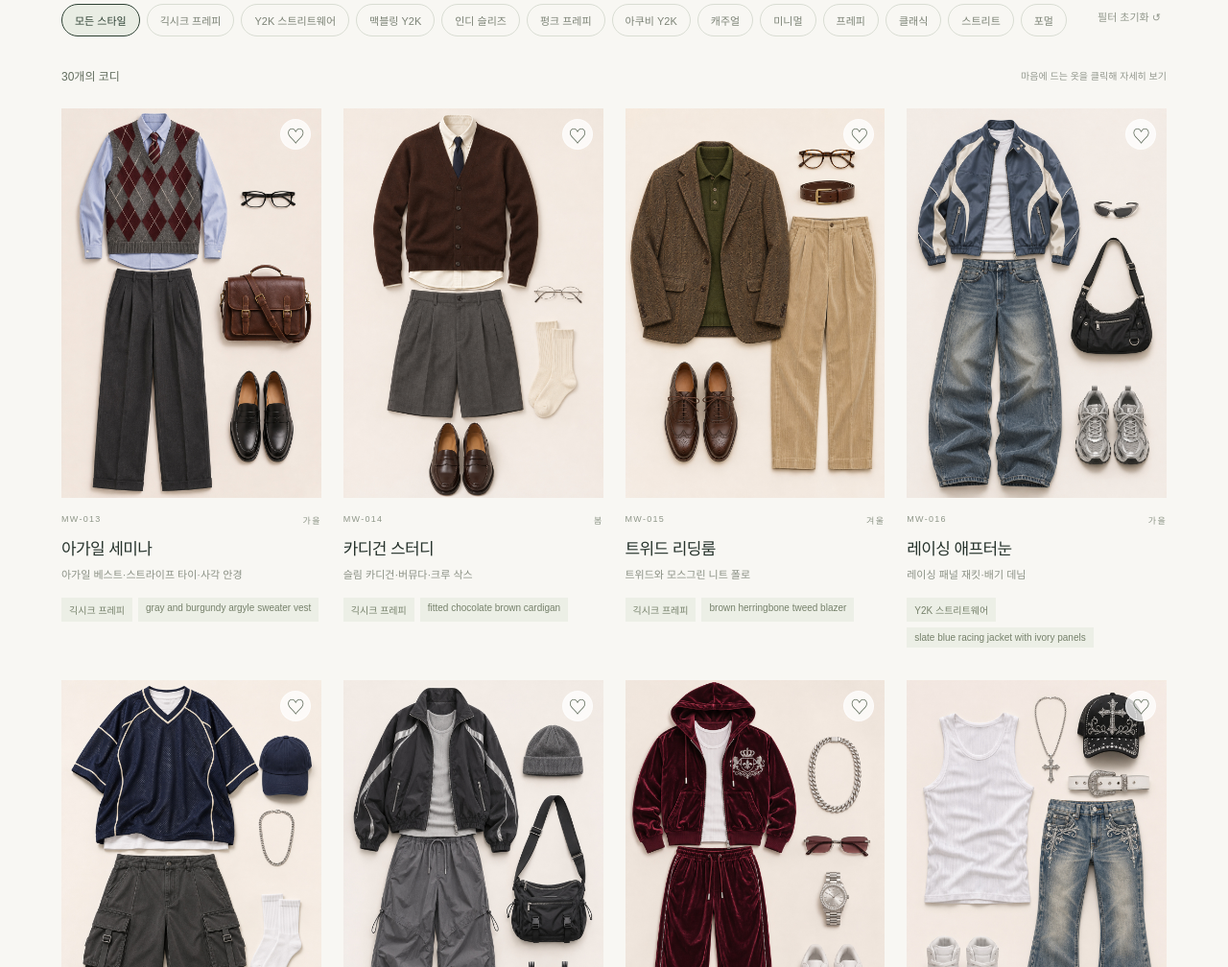
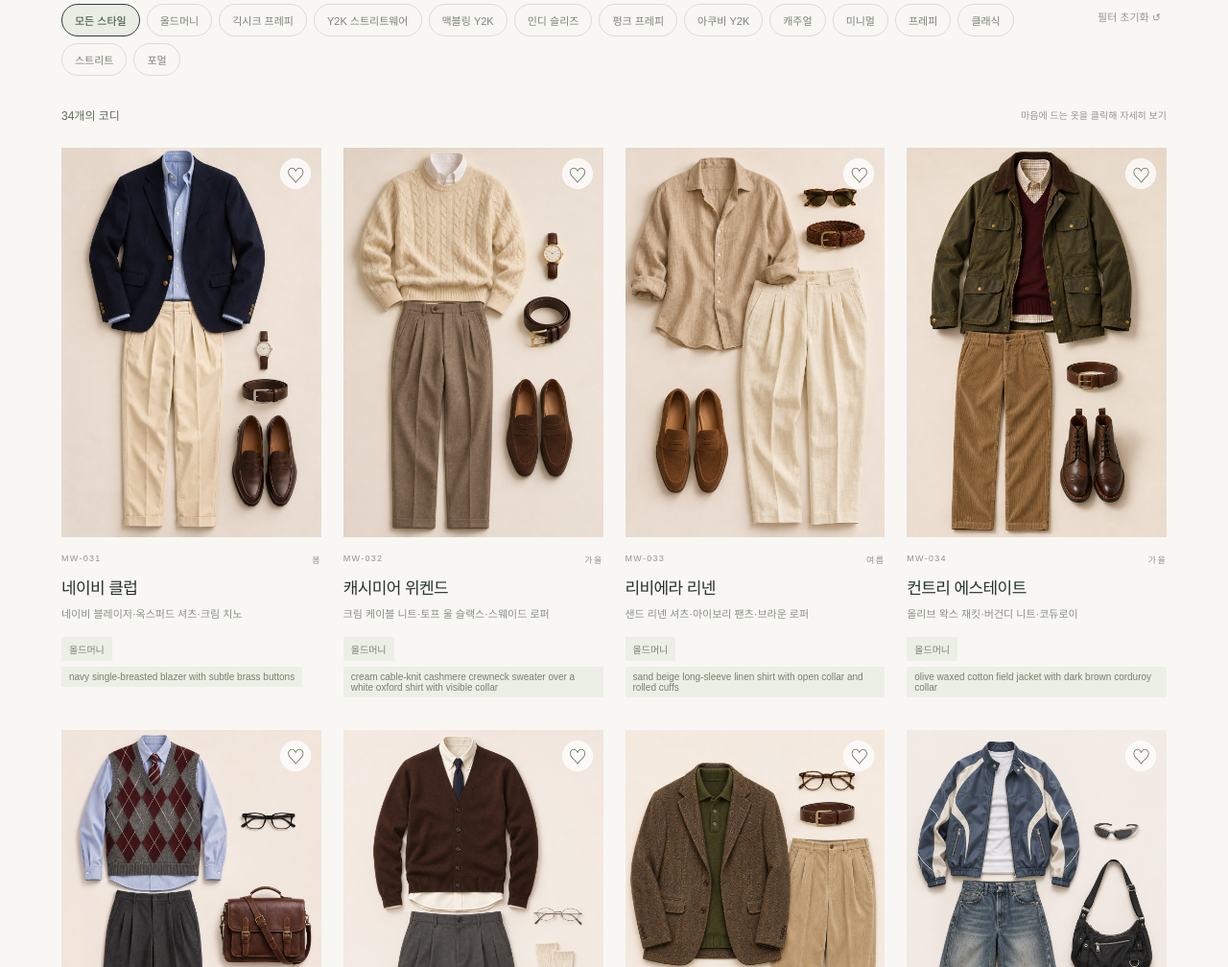
Before and after one commit to shakeit08/wardrobe-archive, a plain HTML site: page index.html in a window 1280 px wide. Shown: the part 505-1513 px from the top of the page at 96% size. Drawn offline with Linux system fonts and the light colour scheme.

Commit message:
Add four old money menswear reference outfits

```diff
--- a/data.js
+++ b/data.js
@@ -1,4 +1,44 @@
 const OUTFITS = [
+  {
+    "name": "네이비 클럽",
+    "season": "봄",
+    "desc": "네이비 블레이저·옥스퍼드 셔츠·크림 치노",
+    "keywords": "아이비 트래드 네이비 크림 블레이저 봄",
+    "prompt": "navy single-breasted blazer with subtle brass buttons, pale blue oxford button-down shirt with open collar, cream pleated chinos, dark brown penny loafers, dark brown leather belt, simple silver wristwatch with brown leather strap",
+    "id": "MW-031",
+    "style": "올드머니",
+    "image": "images/look-31.jpg"
+  },
+  {
+    "name": "캐시미어 위켄드",
+    "season": "가을",
+    "desc": "크림 케이블 니트·토프 울 슬랙스·스웨이드 로퍼",
+    "keywords": "니트 캐시미어 크림 베이지 토프 가을",
+    "prompt": "cream cable-knit cashmere crewneck sweater over a white oxford shirt with visible collar, taupe pleated wool trousers, chocolate brown suede loafers, dark brown leather belt, simple gold wristwatch with brown leather strap",
+    "id": "MW-032",
+    "style": "올드머니",
+    "image": "images/look-32.jpg"
+  },
+  {
+    "name": "리비에라 리넨",
+    "season": "여름",
+    "desc": "샌드 리넨 셔츠·아이보리 팬츠·브라운 로퍼",
+    "keywords": "리조트 리비에라 리넨 여름 아이보리 베이지",
+    "prompt": "sand beige long-sleeve linen shirt with open collar and rolled cuffs, ivory high-waisted pleated linen trousers, medium brown suede loafers worn without socks, brown woven leather belt, tortoiseshell sunglasses",
+    "id": "MW-033",
+    "style": "올드머니",
+    "image": "images/look-33.jpg"
+  },
+  {
+    "name": "컨트리 에스테이트",
+    "season": "가을",
+    "desc": "올리브 왁스 재킷·버건디 니트·코듀로이",
+    "keywords": "컨트리 헤리티지 올리브 버건디 코듀로이 가을",
+    "prompt": "olive waxed cotton field jacket with dark brown corduroy collar, burgundy fine-knit wool V-neck sweater over an ivory small-check button-down shirt, tan straight-leg corduroy trousers, dark brown leather brogue boots, brown leather belt",
+    "id": "MW-034",
+    "style": "올드머니",
+    "image": "images/look-34.jpg"
+  },
   {
     "id": "MW-013",
     "name": "아가일 세미나",
--- a/index.html
+++ b/index.html
@@ -1,7 +1,7 @@
 <!doctype html>
 <html lang="ko"><head><meta charset="UTF-8"><meta name="viewport" content="width=device-width,initial-scale=1"><meta name="description" content="계절과 취향으로 찾는 남자 의상 아카이브. 코디 이미지와 영문 의상 태그를 함께 모아보세요."><title>남자의 옷장 · Menswear Archive</title><link rel="stylesheet" href="style.css"></head><body>
 <header><a class="brand" href="./">M<span> / </span>W</a><span class="wordmark">MENSWEAR ARCHIVE</span><button id="saved" class="quiet">♡ <span>모아둔 옷</span> <b id="savedCount">0</b></button></header>
-<main><section class="intro"><div><p class="eyebrow">THE OUTFIT INDEX — VOL. 02</p><h1>남자의 옷장<span>.</span></h1><p class="lead">캐릭터를 위한, 취향을 위한.<br>이미지로 고르고 저장하는 의상 레퍼런스.</p></div><div class="introNote"><span id="archiveCount">30 LOOKS / 4 SEASONS</span><p>옷만 보고 고르세요.<br>마음에 드는 코디의 태그는<br>한 번에 가져갈 수 있어요.</p><a href="#collection">옷장 둘러보기 ↘</a></div></section>
+<main><section class="intro"><div><p class="eyebrow">THE OUTFIT INDEX — VOL. 02</p><h1>남자의 옷장<span>.</span></h1><p class="lead">캐릭터를 위한, 취향을 위한.<br>이미지로 고르고 저장하는 의상 레퍼런스.</p></div><div class="introNote"><span id="archiveCount">34 LOOKS / 4 SEASONS</span><p>옷만 보고 고르세요.<br>마음에 드는 코디의 태그는<br>한 번에 가져갈 수 있어요.</p><a href="#collection">옷장 둘러보기 ↘</a></div></section>
 <section id="collection" aria-label="의상 목록"><div class="toolbar"><nav id="seasons" aria-label="계절 필터"></nav><label class="search"><span>⌕</span><input id="search" type="search" placeholder="코디, 색상, 영문 태그 검색" aria-label="코디 검색"><kbd>/</kbd></label></div><div class="subtoolbar"><div id="styles" aria-label="스타일 필터"></div><button id="reset" class="textbutton">필터 초기화 ↺</button></div><div class="results"><p id="resultCount" aria-live="polite"></p><span>마음에 드는 옷을 클릭해 자세히 보기</span></div><div id="grid" class="grid"></div><div id="empty" hidden><h2>아직 맞는 옷이 없어요.</h2><p>검색어를 바꾸거나 다른 필터로 찾아보세요.</p><button id="emptyReset">전체 코디 보기</button></div></section>
 <footer><span>M / W — YOUR NEXT CHARACTER, DRESSED.</span><p>직접 제작한 AI 의상 이미지 · 태그는 생성 결과를 보장하지 않아요.</p></footer></main>
 <dialog id="detail" aria-labelledby="detailTitle"><button id="close" aria-label="상세 닫기">×</button><div class="detailLayout"><img id="detailImage" alt=""><div class="detailText"><p class="eyebrow" id="detailId"></p><h2 id="detailTitle"></h2><p id="detailDesc"></p><div id="detailTags" class="tags"></div><div class="promptBox"><label for="prompt">OUTFIT PROMPT</label><textarea id="prompt" readonly></textarea><p>외모·체형 없이 의상만 담은 영문 태그입니다.</p></div><a id="download" class="primary download" download>레퍼런스 이미지 다운로드 ↓</a><button id="copy" class="primary">의상 태그 복사 ↗</button><button id="detailSave" class="secondary"></button><p class="detailHint">AI 생성 이미지 · 실제 판매 상품이 아닙니다.</p></div></div></dialog><div id="toast" role="status"></div><script src="data.js"></script><script src="app.js"></script></body></html>
```
Also changed, not shown: images/look-31.jpg (added), images/look-32.jpg (added), images/look-33.jpg (added), images/look-34.jpg (added), 2 other files.
